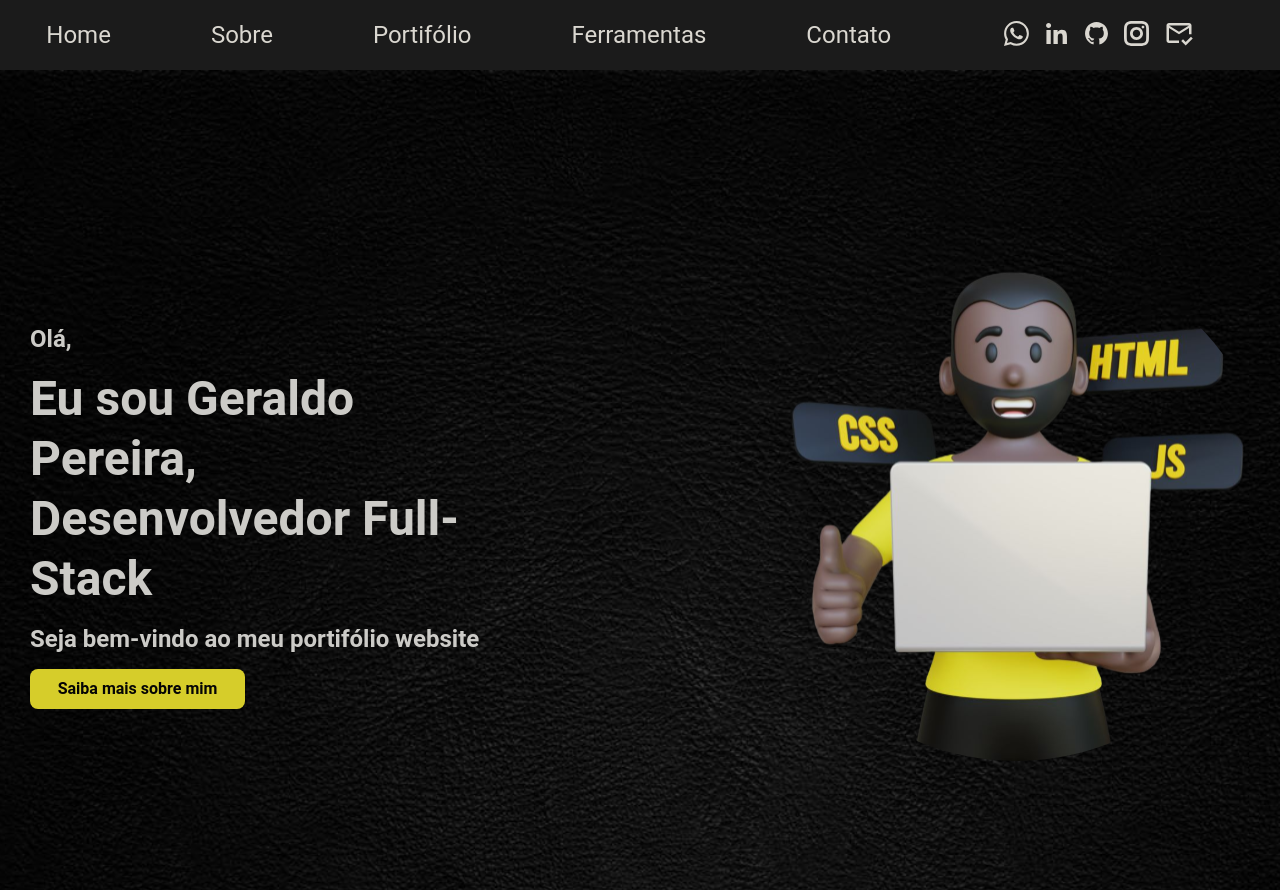
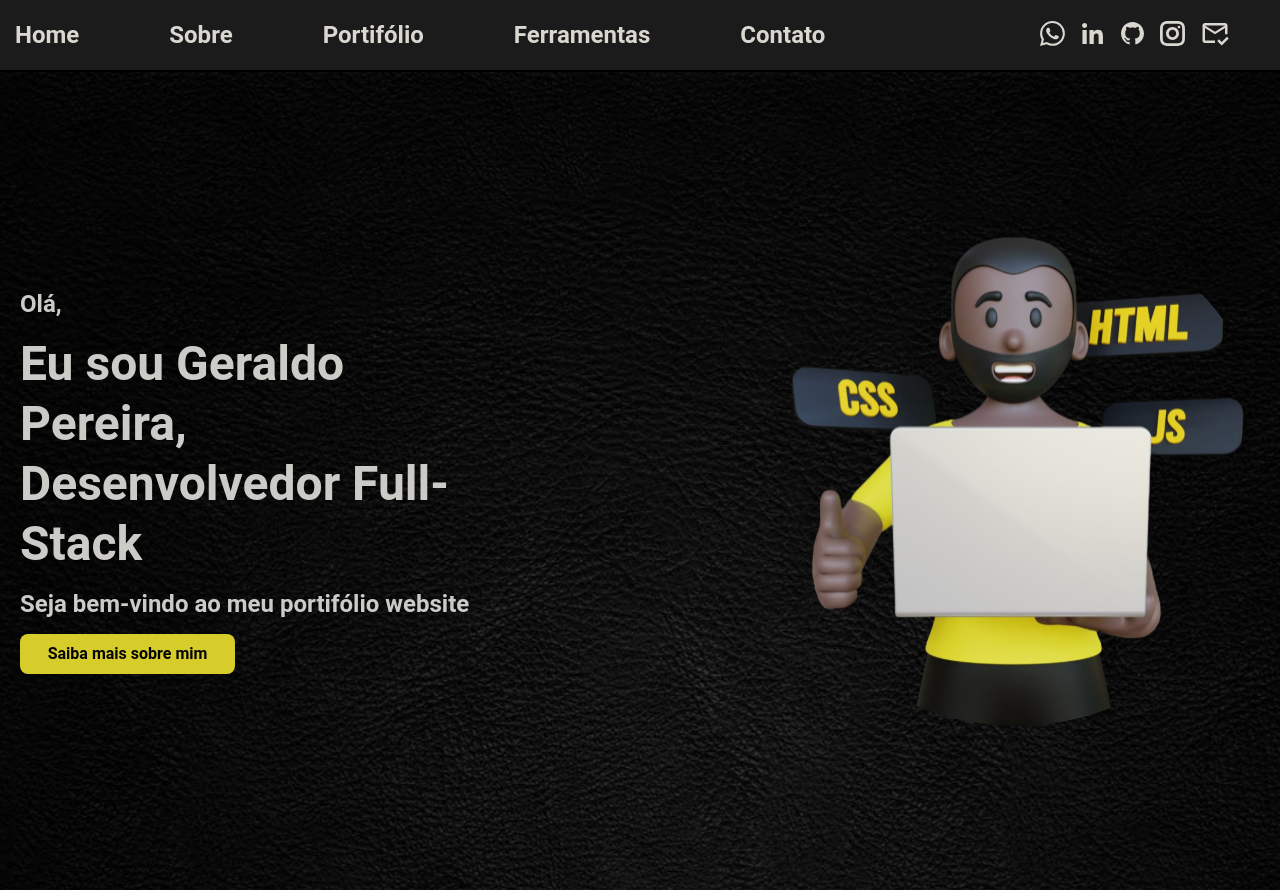
Before and after one commit to Geraldopereirads/potfolio-geraldopereirads-1.0, a React (Vite) app: page / in a window 1280 px wide. Built offline with nearby package versions, Linux system fonts and the light colour scheme.

Commit message:
fix: repair style header and homePage

```diff
--- a/src/components/header/styleHeader.ts
+++ b/src/components/header/styleHeader.ts
@@ -7,6 +7,8 @@ export const StyleHeader = styled.header`
   justify-content: space-between;
   background-color: var(--header-color);
 
+  box-shadow: 0px 2px;
+
   height: 70px;
   gap: 70px;
 
@@ -14,12 +16,14 @@ export const StyleHeader = styled.header`
   z-index: 5;
   top: 0;
 
+  a {
+    font-weight: bold;
+  }
   @media (min-width: 700px) {
     justify-content: space-between;
-    gap: 50px;
 
     a {
-      font-size: 1.2rem;
+      font-size: 1.1rem;
     }
   }
 
@@ -30,9 +34,9 @@ export const StyleHeader = styled.header`
   }
 
   @media (min-width: 1200px) {
-    justify-content: space-around;
+    justify-content: space-between;
 
-    gap: 40px;
+    gap: 140px;
 
     a {
       font-size: 1.5rem;
@@ -52,7 +56,7 @@ export const StyleDivSociaisHeader = styled.div`
 export const StyleNavHeader = styled.nav`
   display: flex;
   gap: 30px;
-  padding-left: 10px;
+  padding-left: 15px;
 
   a {
     border-bottom: solid 1px transparent;
@@ -70,21 +74,14 @@ export const StyleNavHeader = styled.nav`
     gap: 50px;
   }
 
-  @media (min-width: 900px) {
+  @media (min-width: 1000px) {
     gap: 60px;
-  }
-
-  @media (min-width: 1000px) {
-    gap: 75px;
   }
 
   @media (min-width: 1100px) {
     gap: 90px;
   }
 
-  @media (min-width: 1200px) {
-    gap: 100px;
-  }
   @media (min-width: 1400px) {
     gap: 150px;
   }
--- a/src/pages/HomePage/MainHomePage/styleMain.ts
+++ b/src/pages/HomePage/MainHomePage/styleMain.ts
@@ -1,9 +1,11 @@
 import styled from "styled-components";
 
 export const StyleMainContainer = styled.main`
+  width: 100%;
   display: flex;
   flex-direction: column;
   align-items: flex-start;
+  justify-content: space-between;
   gap: 50px;
   padding: 50px 0px 50px 0px;
 
@@ -123,7 +125,7 @@ export const StyleMainContainer = styled.main`
     }
 
     img {
-      width: 52%;
+      width: 50%;
     }
   }
 
@@ -147,12 +149,17 @@ export const StyleMainContainer = styled.main`
     }
 
     img {
+      width: 44%;
+    }
+  }
+
+  @media (min-width: 1100px) {
+    img {
       width: 40%;
     }
   }
 
   @media (min-width: 1200px) {
-    padding-top: 100px;
     gap: 220px;
 
     h1 {
@@ -164,7 +171,6 @@ export const StyleMainContainer = styled.main`
     }
   }
   @media (min-width: 1400px) {
-    padding-top: 100px;
     gap: 300px;
 
     h1 {
@@ -208,11 +214,10 @@ export const StyleDivMainContainer = styled.div`
   }
 
   @media (min-width: 600px) {
-    max-width: 100%;
+    max-width: 41%;
   }
 
   @media (min-width: 700px) {
-    padding-left: 10px;
   }
 
   @media (min-width: 1000px) {
@@ -225,7 +230,6 @@ export const StyleDivMainContainer = styled.div`
 
   @media (min-width: 1400px) {
     max-width: 40%;
-    padding-left: 50px;
   }
   @media (min-width: 1600px) {
     max-width: 45%;
```
